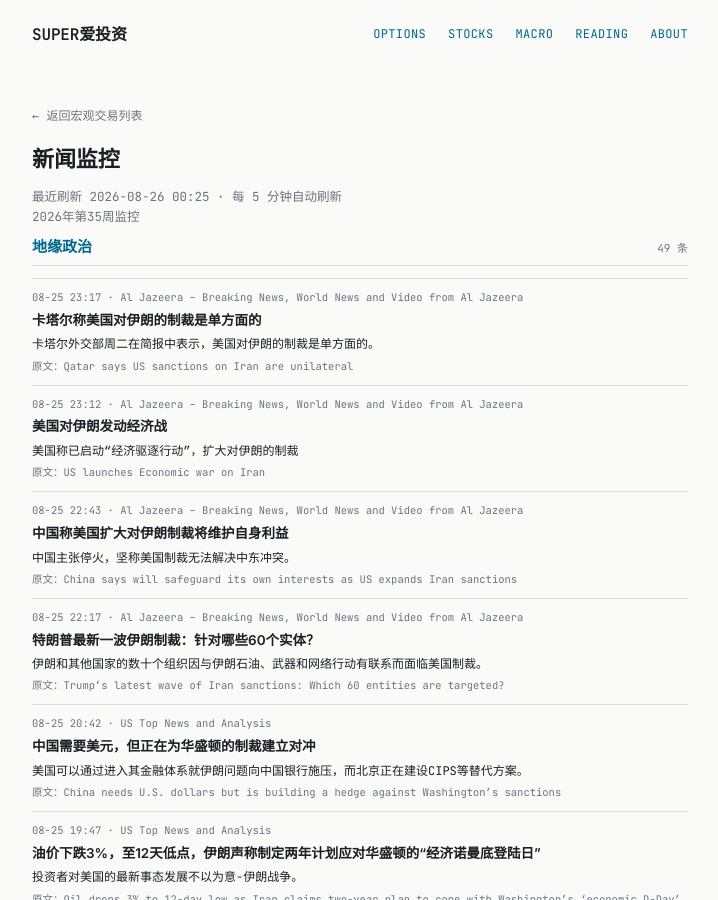
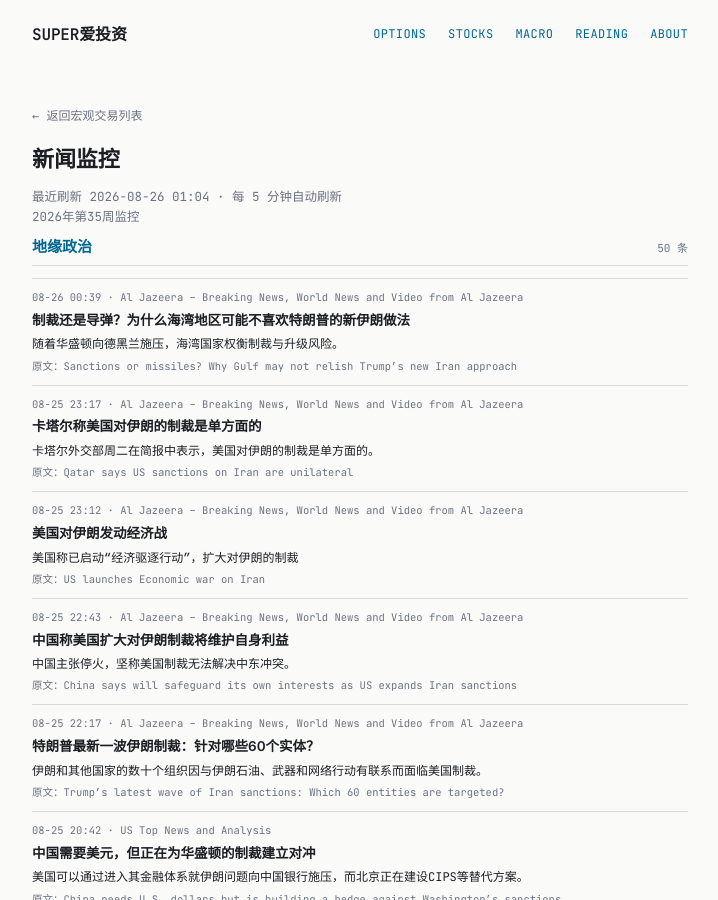
Before and after one commit to tang3super/tang3super.github.io, a Jekyll site: the page built from macro-trade/news-digest.md, in a window 1280 px wide and 900 px high. Shown: the whole window, without its empty margins (280-998 px from the left). Built offline with Jekyll 4.4.1, drawn with Linux system fonts in a browser that asks for light colours; some of the changed text lies outside the part shown.

Commit message:
sync news-digest article

```diff
--- a/macro-trade/news-digest.md
+++ b/macro-trade/news-digest.md
@@ -5,11 +5,18 @@
 date: '2026-08-26'
 summary: 2026年第35周监控
 week_label: 2026年第35周监控
-last_updated: 2026-08-26 00:25
+last_updated: 2026-08-26 01:04
 refresh_note: 每 5 分钟自动刷新
 topics:
 - name: 地缘政治
   items:
+  - title: Sanctions or missiles? Why Gulf may not relish Trump’s new Iran approach
+    summary: As Washington pressures Tehran, Gulf states weigh sanctions against the risk of escalation.
+    link: https://www.aljazeera.com/news/2026/8/25/sanctions-or-missiles-why-gulf-may-not-relish-trumps-new-iran-approach?traffic_source=rss
+    source: Al Jazeera – Breaking News, World News and Video from Al Jazeera
+    time: 08-26 00:39
+    title_zh: 制裁还是导弹？为什么海湾地区可能不喜欢特朗普的新伊朗做法
+    summary_zh: 随着华盛顿向德黑兰施压，海湾国家权衡制裁与升级风险。
   - title: Qatar says US sanctions on Iran are unilateral
     summary: Qatar’s Foreign Ministry said in a briefing on Tuesday that the US sanctions on Iran are unilateral.
     link: https://www.aljazeera.com/video/newsfeed/2026/8/25/qatar-says-us-sanctions-on-iran-are-unilateral?traffic_source=rss
@@ -156,6 +163,13 @@
     time: 08-25 05:35
     title_zh: 民意调查显示，特朗普支持率创历史新低，美国公众对伊朗战争的支持率下降
     summary_zh: 共和党支持率下降、天然气价格上涨以及对长期冲突的担忧导致对伊朗战争的支持率下降。
+  - title: Iran Pledges to Defy Trump’s Economic Sanctions
+    summary: Analysts say Tehran could intensify the dispute militarily after the United States announced new efforts to squeeze Iran’s economy. One Iran…
+    link: https://www.nytimes.com/2026/08/24/world/middleeast/iran-sanctions-economy-us-trump.html
+    source: NYT > World News
+    time: 08-25 05:12
+    title_zh: 伊朗承诺无视特朗普的经济制裁
+    summary_zh: 分析人士表示，在美国宣布采取新措施挤压伊朗经济后，德黑兰可能会在军事上加剧争端。一个伊朗.
   - title: A New Effort to Punish Iran
     summary: The Trump administration says it will try to cut the country off from the global economy by targeting its trading partners.
     link: https://www.nytimes.com/2026/08/24/world/iran-sanctions-threat-economy-ukraine.html
```
Also changed, not shown: other parts of macro-trade/news-digest.md (+0 -7 lines).
